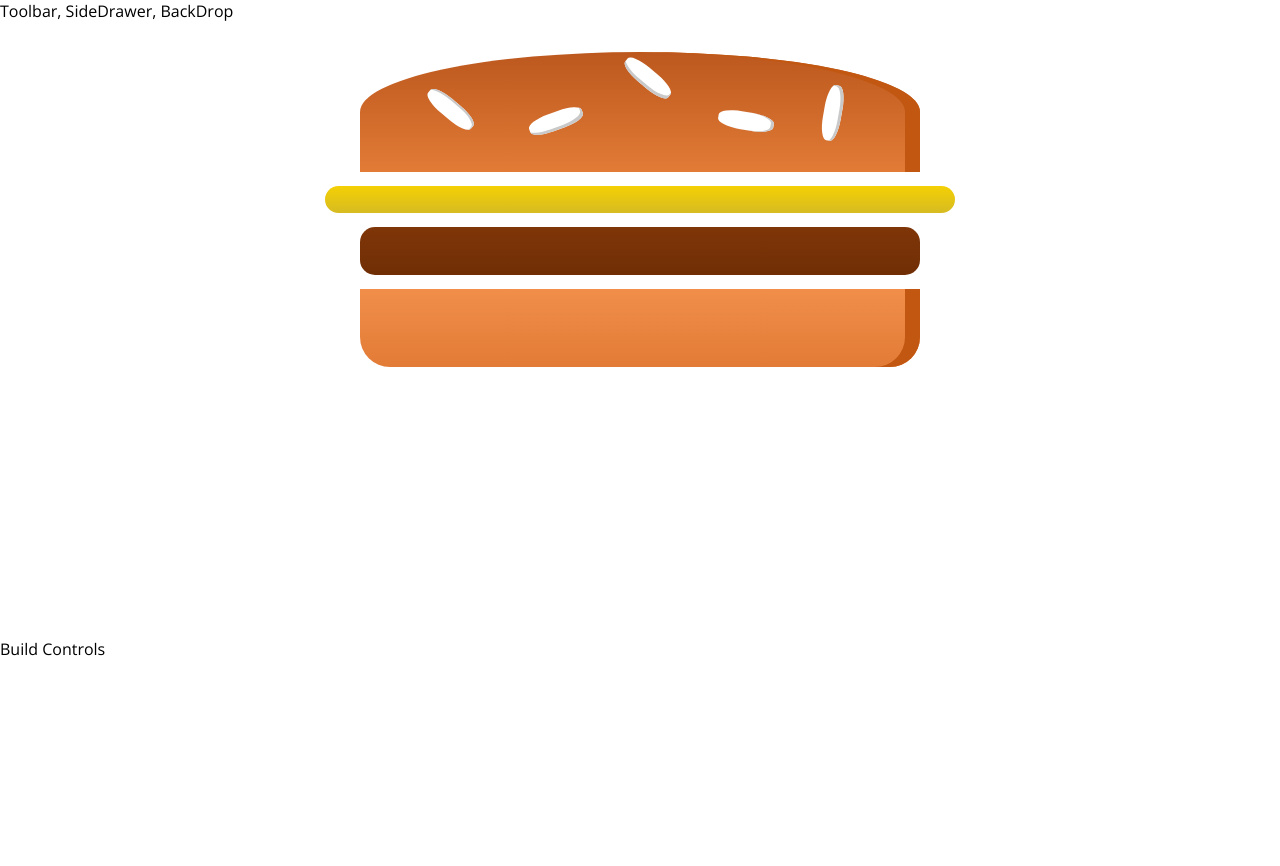
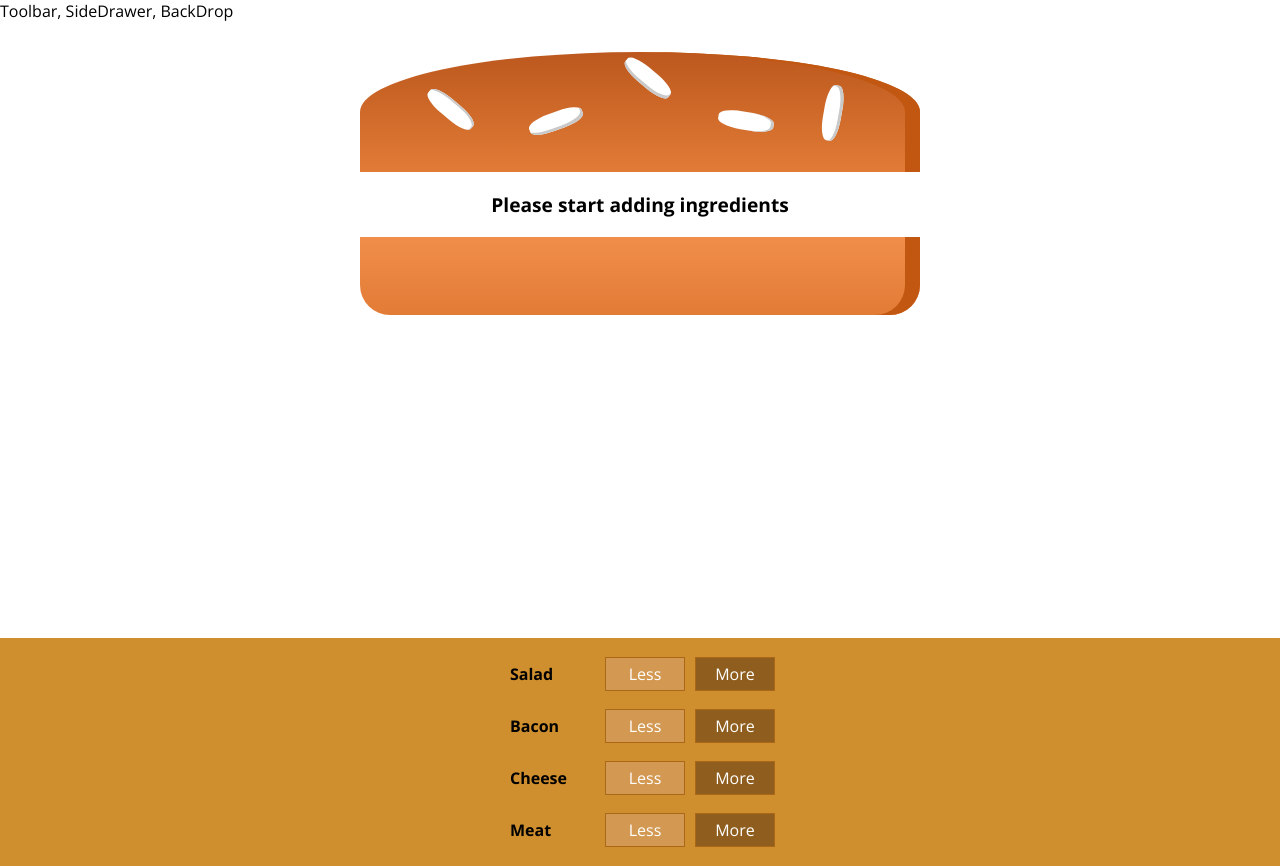
Before and after one commit to kaollie74/burger-app, a React app: page / in a window 1280 px wide. Before the commit the page ends 800 px from the top, so only its background shows below. Built offline with nearby package versions, Linux system fonts and the light colour scheme.

Commit message:
able to add type by onclick and display it in the burger

```diff
--- a/public/index.html
+++ b/public/index.html
@@ -8,8 +8,8 @@
       manifest.json provides metadata used when your web app is added to the
       homescreen on Android. See https://developers.google.com/web/fundamentals/engage-and-retain/web-app-manifest/
     -->
-    <link rel="manifest" href="%PUBLIC_URL%/manifest.json">
-    <link rel="shortcut icon" href="%PUBLIC_URL%/favicon.ico">
+    <!-- <link rel="manifest" href="%PUBLIC_URL%/manifest.json">
+    <link rel="shortcut icon" href="%PUBLIC_URL%/favicon.ico"> -->
     <!--
       Notice the use of %PUBLIC_URL% in the tags above.
       It will be replaced with the URL of the `public` folder during the build.
--- /dev/null
+++ b/src/components/Burger/BuildControls/BuildControl/BuildControl.css
@@ -0,0 +1,57 @@
+.BuildControl {
+  display: flex;
+  justify-content: space-between;
+  align-items: center;
+  margin: 5px 0;
+
+}
+
+.BuildControl button {
+  display: block;
+  font: inherit;
+  padding: 5px;
+  margin: 0 5px;
+  width: 80px;
+  border: 1px solid #aa6817;
+  cursor: pointer;
+  outline: none;
+}
+
+.BuildControl button:disabled {
+  background-color: #AC9980;
+  border: 1px solid #7E7365;
+  color: #ccc;
+  cursor: default;
+}
+
+.BuildControl button:hover:disabled {
+  background-color: #AC9980;
+  color: #ccc;
+  cursor: not-allowed;
+}
+
+.Label {
+  padding: 10px;
+  font-weight: bold;
+  width: 80px;
+}
+
+.BuildControl .Less {
+  background-color: #D39952;
+  color: white;
+}
+
+.BuildControl .More {
+  background-color: #8F5E1E;
+  color: white;
+}
+
+.BuildControl .Less:hover, .BuildControl .Less:active {
+  background-color: #DAA972;
+  color: white;
+}
+
+.BuildControl .More:hover,.BuildControl .More:active {
+  background-color: #99703F;
+  color: white;
+}
--- /dev/null
+++ b/src/components/Burger/BuildControls/BuildControl/BuildControl.js
@@ -0,0 +1,17 @@
+import React from 'react';
+
+import classes from "./BuildControl.css";
+
+
+const buildControl = (props) => {
+
+  return (
+    <div className={classes.BuildControl}>
+      <div className={classes.Label}>{props.label}</div>
+      <button className={classes.Less}>Less</button>
+      <button className={classes.More} onClick = {props.added}>More</button>
+    </div>
+  )
+}
+
+export default buildControl;
--- /dev/null
+++ b/src/components/Burger/BuildControls/BuildControls.css
@@ -0,0 +1,10 @@
+.BuildControls {
+  width: 100%;
+  background-color: #cf8f2e;
+  display: flex;
+  flex-flow: column;
+  align-items: center;
+  box-shadow: 0 2px 1px #ccc;
+  margin: auto;
+  padding: 10px 0;
+}
--- /dev/null
+++ b/src/components/Burger/BuildControls/BuildControls.js
@@ -0,0 +1,30 @@
+import React from 'react';
+
+import classes from "./BuildControls.css";
+import BuildControl from "./BuildControl/BuildControl";
+
+const controls = [
+  { label: 'Salad', type: 'salad' },
+  { label: 'Bacon', type: 'bacon' },
+  { label: 'Cheese', type: 'cheese' },
+  { label: 'Meat', type: 'meat' },
+]
+
+const buildControls = (props) => {
+  return (
+    <div className={classes.BuildControls}>
+      {controls.map((item, i) => {
+        return (
+          <BuildControl
+            key={item.label}
+            label={item.label}
+            added={() => props.ingredientAdded(item.type)}
+
+          />
+        )
+      })}
+    </div>
+  )
+}
+
+export default buildControls;
--- a/src/components/Burger/Burger.js
+++ b/src/components/Burger/Burger.js
@@ -1,12 +1,30 @@
 import React from 'react';
 import classes from "./Burger.css";
 import BurgerIngredient from "./BurgerIngredient/BurgerIngredient"
+import { array } from 'prop-types';
+
 const burger = (props) => {
+
+  // LOOK INTO THIS MORE
+  let transformedIngredients = Object.keys(props.ingredients)
+    .map((item) => {
+      return [...Array(props.ingredients[item])]
+        .map((_, i) => {
+          return <BurgerIngredient key={item + i} type={item} />
+        })
+    }).reduce((prevArray, currentItem) => {
+      return prevArray.concat(currentItem)
+    }, [])
+  console.log(transformedIngredients);
+
+if(transformedIngredients.length === 0){
+  transformedIngredients = <p>Please start adding ingredients</p>
+}
+
   return (
     <div className={classes.Burger}>
       <BurgerIngredient type="bread-top" />
-      <BurgerIngredient type="cheese" />
-      <BurgerIngredient type="meat" />
+      {transformedIngredients}
       <BurgerIngredient type="bread-bottom" />
     </div>
   );
--- a/src/containers/BurgerBuilder/BurgerBuilder.js
+++ b/src/containers/BurgerBuilder/BurgerBuilder.js
@@ -2,13 +2,66 @@ import React, { Component } from 'react'
 
 import Aux from "../../hoc/Aux";
 import Burger from "../../components/Burger/Burger";
+import BuildControls from "../../components/Burger/BuildControls/BuildControls";
 
+
+const INGREDIENT_PRICES = {
+  salad: 0.5,
+  cheese: 0.4,
+  meat: 1.3,
+  bacon: 0.7
+}
 class BurgerBuilder extends Component {
+
+  state = {
+    ingredients: {
+      salad: 0,
+      bacon: 0,
+      cheese: 0,
+      meat: 0
+    },
+    totalPrice: 4
+  }
+  // ADD INGREDIENT HANDLER >>>>>>>>>>>>>>>>>>>>>>>>>>>>>>>>>>>>>>>>
+  // type will either by 'salad', 'cheese', 'bacon', or 'meat.'
+  // this is how we will identify the changes since it will act like an index.
+  addIngredientHandler = (type) => {
+    console.log('type: ', type);
+    // grab the current ingredient type that is in state
+    const oldCount = this.state.ingredients[type]
+    // updated that incrementing by 1
+    const updatedCount = oldCount + 1;
+    // grab state since its best to set state this way.
+    const updatedIngredients = {
+      ...this.state.ingredients
+    }
+    // update to the specific type that is in the copy state by
+    // the specific type.
+    updatedIngredients[type] = updatedCount;
+    const priceAddition = INGREDIENT_PRICES[type]
+    console.log(priceAddition);
+    const oldPrice = this.state.totalPrice;
+    const newPrice = oldPrice + priceAddition;
+
+    this.setState({
+      totalPrice: newPrice,
+      ingredients: updatedIngredients
+    })
+  } // end addIngredientHandler
+
+  removeIngredientHandler = (type) => {
+
+  }
+
   render() {
     return (
       <Aux>
-        <div><Burger/></div>
-        <div>Build Controls</div>
+        <div><Burger ingredients={this.state.ingredients} /></div>
+        <div>
+          <BuildControls
+            ingredientAdded={this.addIngredientHandler}
+          />
+        </div>
       </Aux>
     )
   }
```
Also changed, not shown: practice.js (added, +10 -0 lines).
